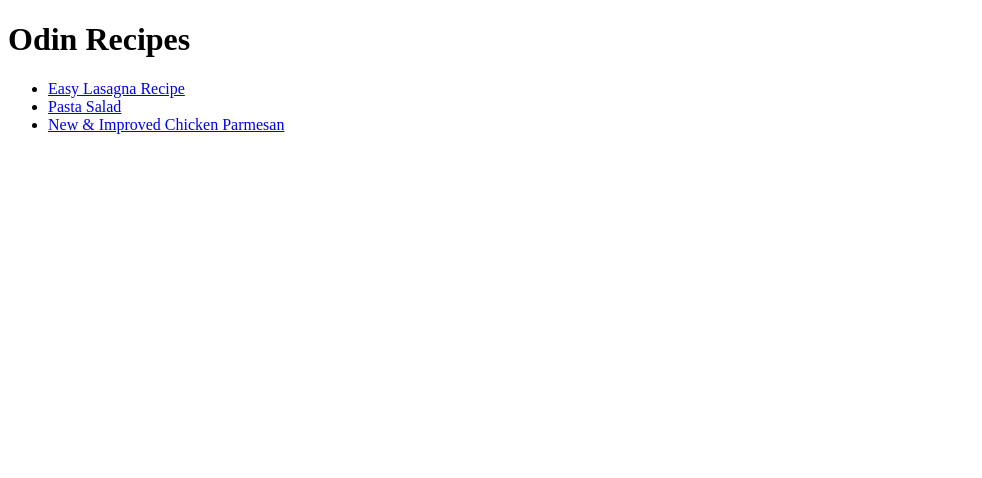
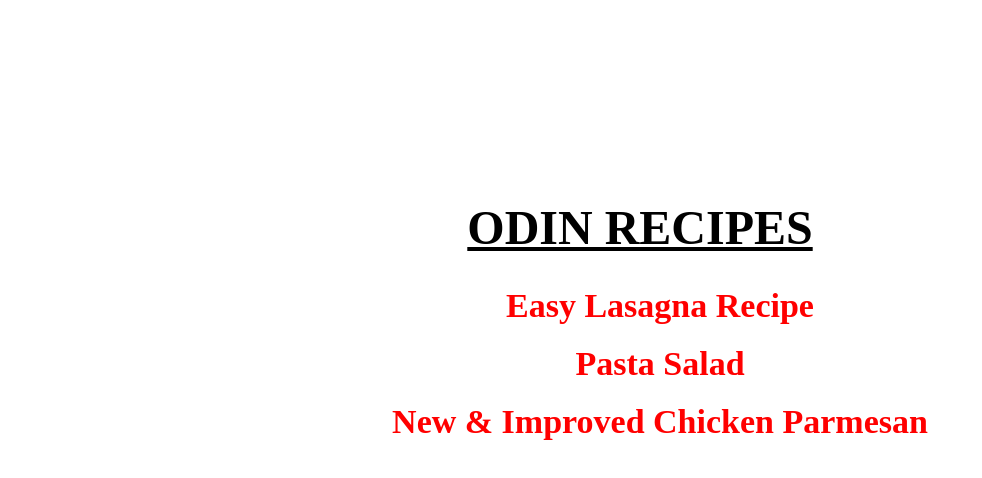
Before and after one commit to GoofyExploit/odin-recipes, a plain HTML site: page index.html in a window 1280 px wide. Shown: the whole page, without its empty margins (0-982 px from the left). Drawn offline with Linux system fonts and the light colour scheme.

Commit message:
Css added

```diff
--- /dev/null
+++ b/css/recipe.css
@@ -0,0 +1,19 @@
+img{
+    border-radius: 20px;
+    margin-left: 600px;
+    box-shadow: rgba(0, 0, 0, 0.45) 0px 25px 20px -20px;
+}
+
+h1, h2, h3{
+    text-decoration: underline;
+}
+h1{
+    text-align: center;
+}
+li{
+    font-size: 20px;
+    margin-bottom: 10px;
+}
+p{
+    font-size: 20px;
+}
--- /dev/null
+++ b/css/style.css
@@ -0,0 +1,19 @@
+h1{
+    text-align: center;
+    text-decoration: underline;
+    margin-top: 200px;
+    font-size: 48px;
+}
+ul{
+    text-align: center;
+    list-style: none;
+}
+ul li{
+    margin-bottom: 20px;
+}
+ul li a{
+    text-decoration: none;
+    color: red;
+    font-size: 34px;
+    font-weight: bold;
+}
--- a/index.html
+++ b/index.html
@@ -4,9 +4,10 @@
     <meta charset="UTF-8">
     <meta name="viewport" content="width=device-width, initial-scale=1.0">
     <title>Odin Recipes</title>
+    <link rel="stylesheet" href="css/style.css">
 </head>
 <body>
-    <h1>Odin Recipes</h1>
+    <h1>ODIN RECIPES</h1>
     <ul>
         <li><a href="./recipes/lasagna.html">Easy Lasagna Recipe</a></li>
         <li><a href="./recipes/pasta.html">Pasta Salad</a></li>
```
Also changed, not shown: recipes/chicken.html (+2 -1 lines), recipes/lasagna.html (+2 -1 lines), recipes/pasta.html (+2 -1 lines), bg.webp (added).
